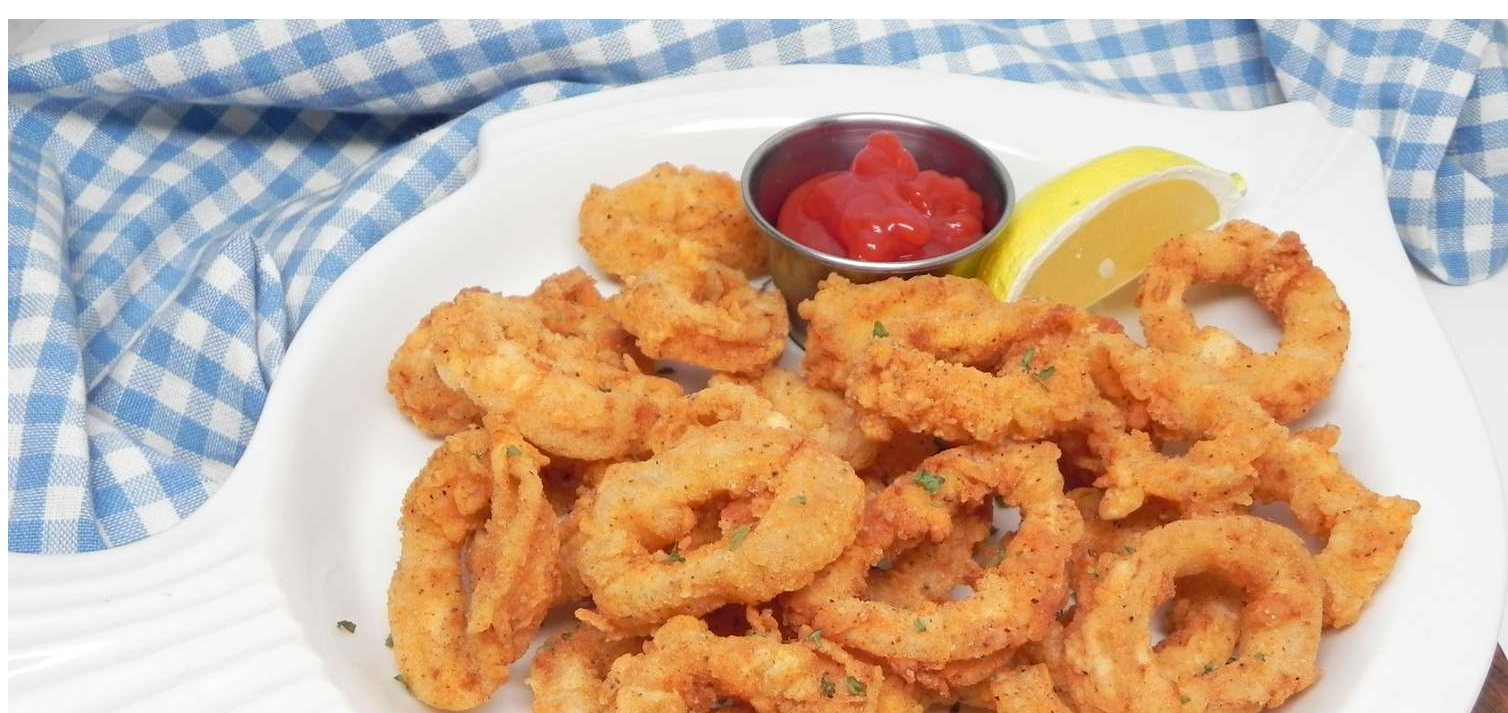
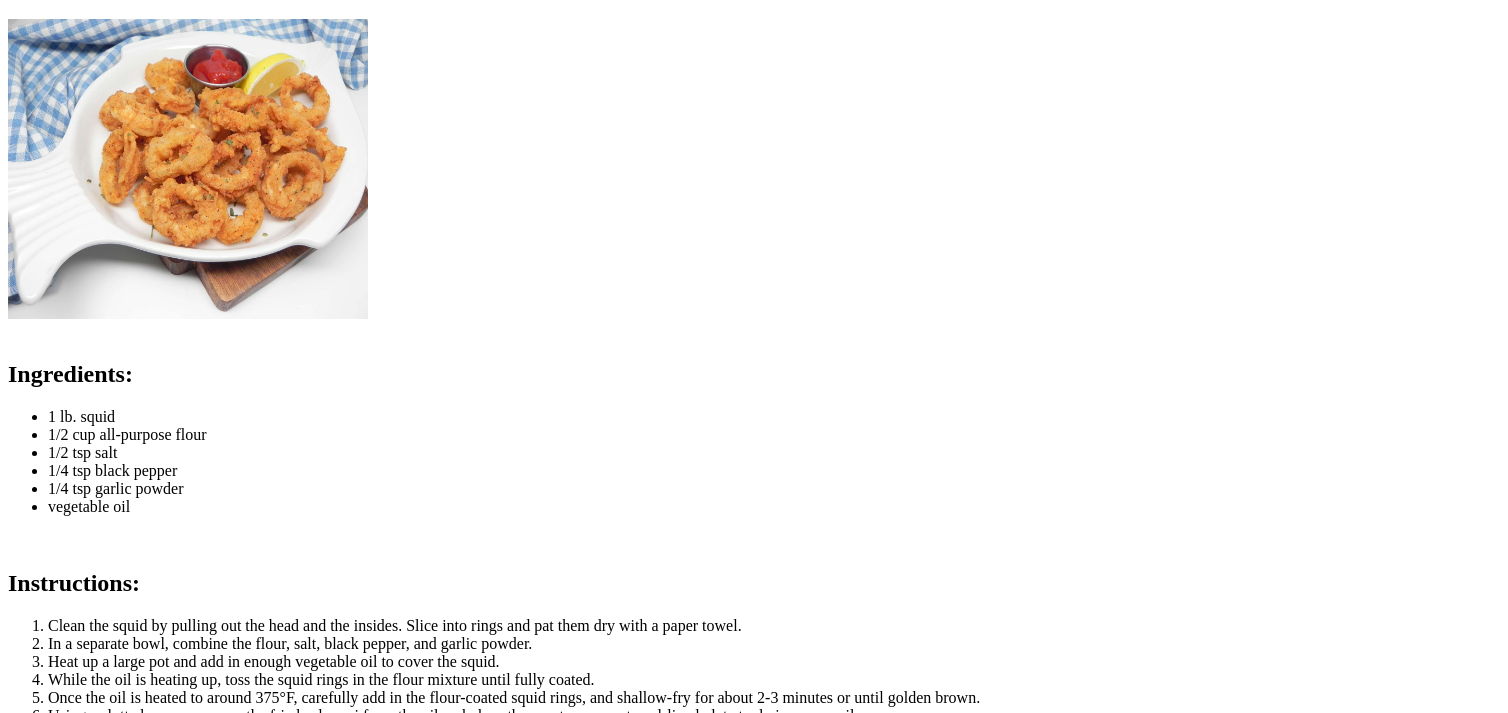
Before and after one commit to Killannov/odin-recipes, a plain HTML site: page recipes/fried-calamari.html in a window 1280 px wide. Shown: the part 87-800 px from the top of the page, 1508 px wide, since content can reach past the window. Drawn offline with Linux system fonts and the light colour scheme.

Commit message:
just modified the size of the calamari image

```diff
--- a/recipes/fried-calamari.html
+++ b/recipes/fried-calamari.html
@@ -7,7 +7,7 @@
   <body>
     <a href="../index.html">back to the odin recipes</a>
     <h1>Fried Calamari</h1>
-    <img src="../recipe-images/8887907-8f140e0d82e24f4fb91556befd53e294.jpg" alt="lula fritaaa">
+    <img src="../recipe-images/8887907-8f140e0d82e24f4fb91556befd53e294.jpg" alt="lula fritaaa" height="300px" width="360px">
     <br />
     <br />
     <h2>Ingredients:</h1>
```
